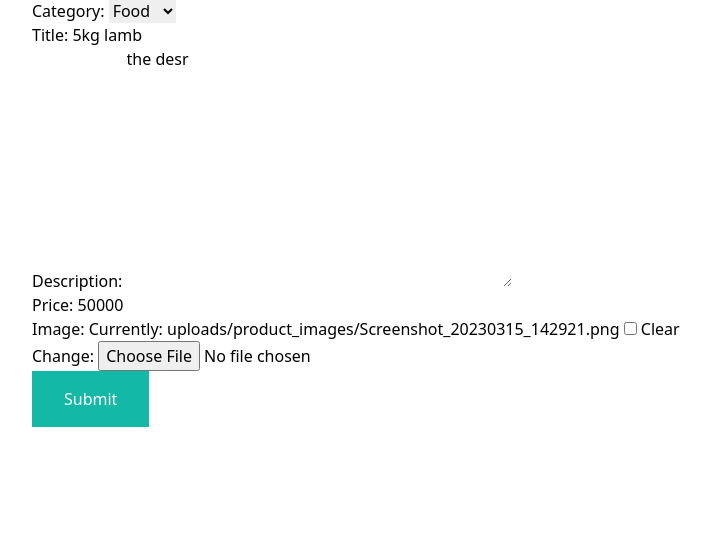
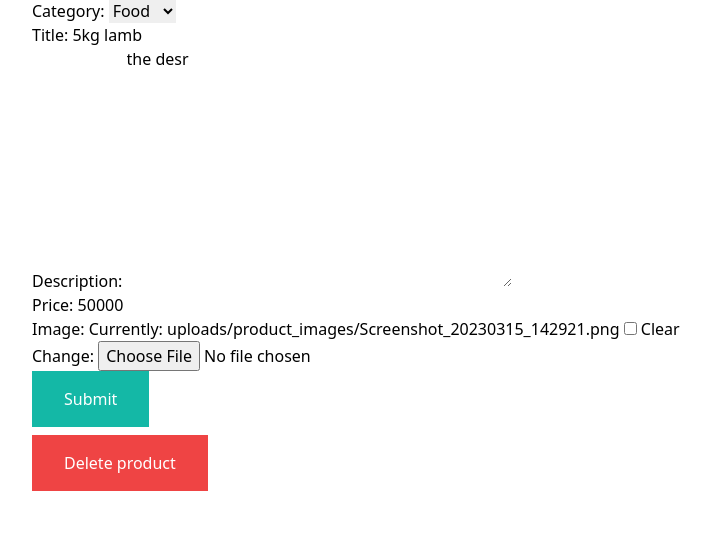
Before and after one commit to IgorProkhorchuk/petnet, a Django app: page /my-store/edit-product/4/ in a window 1280 px wide. Shown: the part 113-648 px from the top of the page, without its empty margins (184-895 px from the left). Run offline with Django 4.2, Linux system fonts and the light colour scheme; a user stored in the database is signed in; data comes from the database, SQL or seed files in the repository; both versions use the stored data as it was after the commit; some libraries are stand-ins or nearby versions.

Commit message:
feat: complete delete option, add product status '%D %T'

```diff
--- a/core/views.py
+++ b/core/views.py
@@ -3,7 +3,7 @@
 # Create your views here.
 
 def frontpage(request):
-    products = Product.objects.all()[0:6]
+    products = Product.objects.filter(status=Product.ACTIVE)[0:6]
     return render(request, 'core/frontpage.html', {
         'products': products
     })
--- a/store/models.py
+++ b/store/models.py
@@ -16,6 +16,18 @@
         return self.title
 
 class Product(models.Model):
+    DRAFT = 'draft'
+    WAITING_APPROVAL = 'waitingapproval'
+    ACTIVE = 'active'
+    DELETED = 'deleted'
+
+    STATUS_CHOICES = (
+        (DRAFT, 'Draft'),
+        (WAITING_APPROVAL, 'Waiting approval'),
+        (ACTIVE, 'Active'),
+        (DELETED, 'Deleted'),
+    )
+
     user = models.ForeignKey(User, related_name='products', on_delete=models.CASCADE)
     category = models.ForeignKey(Category, related_name='products', on_delete=models.CASCADE)
     title = models.CharField(max_length=50)
@@ -25,6 +37,7 @@
     image = models.ImageField(upload_to='uploads/product_images/', blank=True, null=True)
     created_at = models.DateTimeField(auto_now_add=True)
     updated_at = models.DateTimeField(auto_now=True)
+    status = models.CharField(max_length=50, choices=STATUS_CHOICES, default=ACTIVE)
 
     class Meta:
         ordering = ("-created_at",)
--- a/store/views.py
+++ b/store/views.py
@@ -5,7 +5,7 @@
 
 def search(request):
     query = request.GET.get('query', '')
-    products = Product.objects.filter(Q(title__icontains=query) | Q(description__icontains=query))
+    products = Product.objects.filter(status=Product.ACTIVE).filter(Q(title__icontains=query) | Q(description__icontains=query))
 
     return render(request, 'store/search.html', {
         'query': query,
@@ -14,14 +14,14 @@
 
 def category_detail(request, slug):
     category = get_object_or_404(Category, slug=slug)
-    products = category.products.all()
+    products = category.products.filter(status=Product.ACTIVE)
     return render(request, 'store/category_detail.html', {
         'category': category,
         'products': products
     })
 
 def product_detail(request, category_slug, slug):
-    product = get_object_or_404(Product, slug=slug)
+    product = get_object_or_404(Product, slug=slug, status=Product.ACTIVE)
     return render(request, 'store/product_detail.html', {
         'product': product
     })
--- a/userprofile/templates/userprofile/add_product.html
+++ b/userprofile/templates/userprofile/add_product.html
@@ -11,4 +11,8 @@
 
         <button class="py-4 px-8 bg-teal-500 text-white hover:bg-teal-800">Submit</button>
     </form>
+
+    {% if title == 'Edit product' %}
+        <a href="{% url 'delete_product' product.id %}" class="mt-2 inline-block py-4 px-8 bg-red-500 text-white">Delete product</a>
+    {% endif %}
 {% endblock %}
--- a/userprofile/templates/userprofile/vendor_detail.html
+++ b/userprofile/templates/userprofile/vendor_detail.html
@@ -7,7 +7,7 @@
 
 
 <div class="flex flex-wrap">
-    {% for product in user.products.all %}
+    {% for product in products %}
         <div class="product w-1/3 p-2">
             <div class="p-4 bg-gray-100">
                 <a href="{% url 'product_detail' product.category.slug product.slug %}">
--- a/userprofile/urls.py
+++ b/userprofile/urls.py
@@ -10,5 +10,6 @@
     path('my-store/', views.my_store, name='my_store'),
     path('my-store/add-product/', views.add_product, name='add_product'),
     path('my-store/edit-product/<int:pk>/', views.edit_product, name='edit_product'),
+    path('my-store/delete-product/<int:pk>/', views.delete_product, name="delete_product"),
     path('vendors/<int:pk>/', views.vendor_detail, name='vendor_detail'),
 ]
--- a/userprofile/views.py
+++ b/userprofile/views.py
@@ -1,3 +1,4 @@
+from django.contrib import messages
 from django.contrib.auth.models import User
 from django.contrib.auth.decorators import login_required
 from django.shortcuts import render, redirect
@@ -11,14 +12,19 @@
 # Create your views here.
 def vendor_detail(request, pk):
     user = User.objects.get(pk=pk)
+    products = user.products.filter(status=Product.ACTIVE)
 
     return render(request, 'userprofile/vendor_detail.html', {
-        'user': user
+        'user': user,
+        'products': products,
     })
 
 @login_required
 def my_store(request):
-    return render(request, 'userprofile/my_store.html')
+    products = request.user.products.exclude(status=Product.DELETED)
+    return render(request, 'userprofile/my_store.html', {
+        'products': products
+    })
 
 
 @login_required
@@ -32,6 +38,8 @@
             product.user = request.user
             product.slug = slugify(title)
             product.save()
+
+            messages.success(request, 'The product was added!')
 
             return redirect('my_store')
     else:
@@ -47,12 +55,34 @@
 def edit_product(request, pk):
     product = Product.objects.filter(user=request.user).get(pk=pk)
 
+    if request.method == 'POST':
+        form = ProductForm(request.POST, request.FILES, instance=product)
 
-    form = ProductForm(instance=product)
+        if form.is_valid():
+            form.save()
+
+            messages.success(request, 'The changes were saved!')
+
+            return redirect('my_store')
+    else:
+        form = ProductForm(instance=product)
+
     return render(request, 'userprofile/add_product.html', {
         'title': 'Edit product',
+        'product': product,
         'form': form
     })
+
+@login_required
+def delete_product(request, pk):
+    product = Product.objects.filter(user=request.user).get(pk=pk)
+    product.status = Product.DELETED
+    product.save()
+
+    messages.success(request, 'The product was deleted!')
+
+    return redirect('my_store')
+
 
 @login_required
 def myaccount(request):
```
Also changed, not shown: userprofile/templates/userprofile/my_store.html (+12 -2 lines), db.sqlite3, media/uploads/product_images/Screenshot_20230315_142921_a4wLRi6.png (added), media/uploads/product_images/image.png (added), store/migrations/0004_product_status.py (added).
